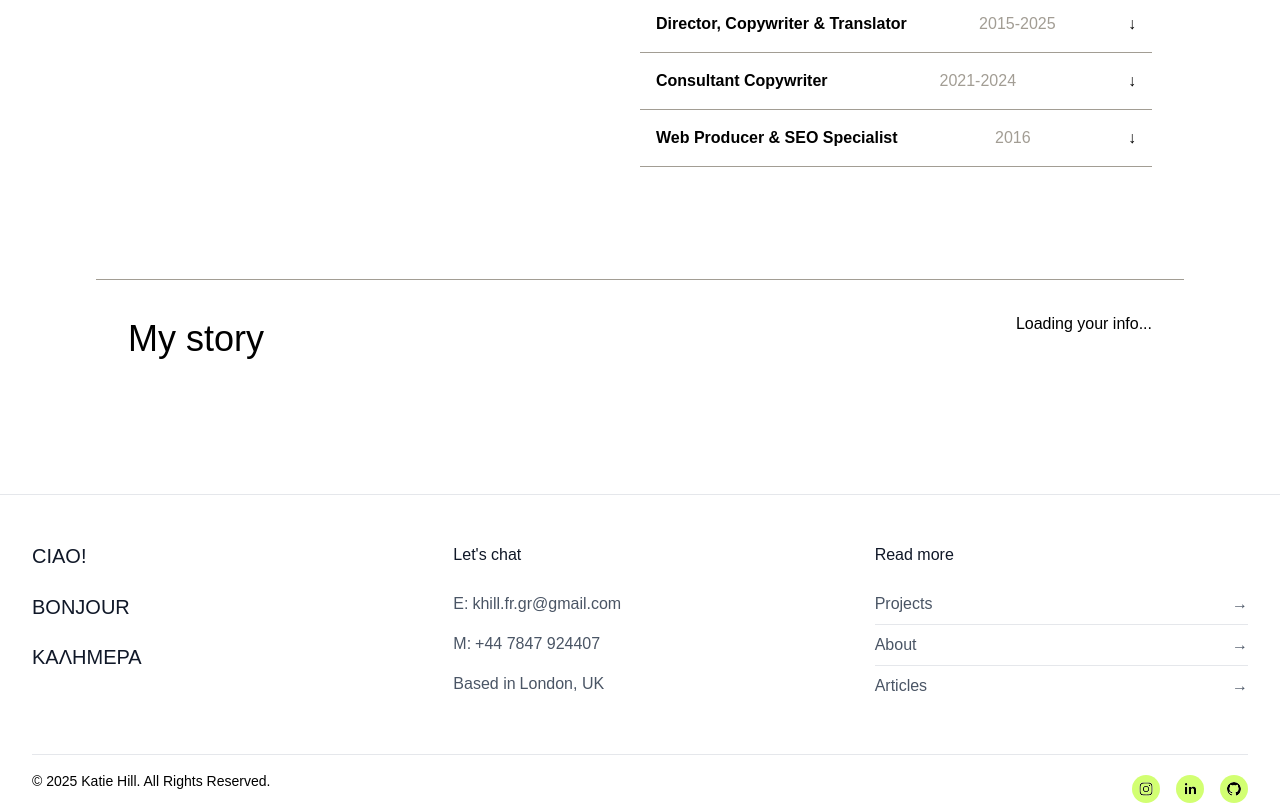
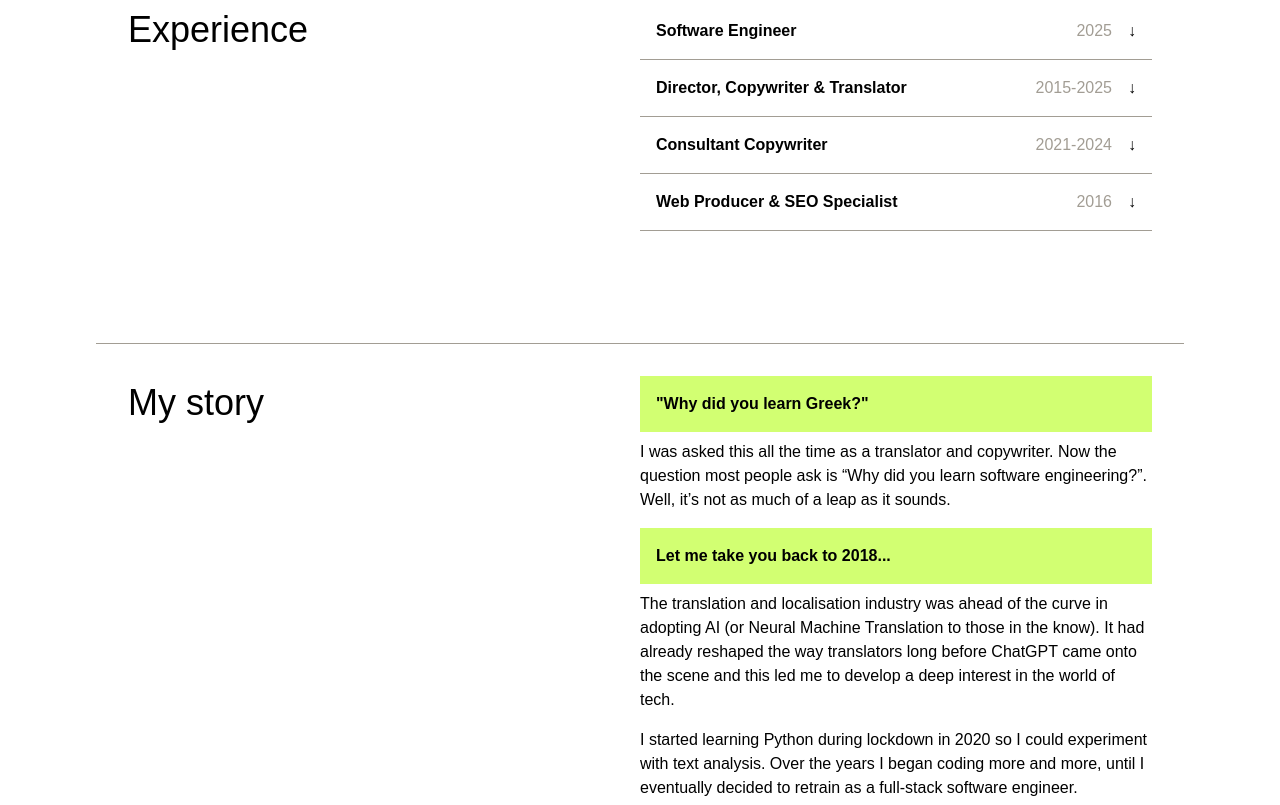
Before and after one commit to KatieHill-Fr-Gr/portfolio-frontend, a React (Vite) app: page /about in a window 1280 px wide. Shown: the part 1700-2505 px from the top of the page. Built offline with nearby package versions, Linux system fonts and the light colour scheme; no server answers; a web font is replaced by a local one.

Commit message:
Sub-heading styling added & tech icons to tech list

```diff
--- a/src/components/About/About.css
+++ b/src/components/About/About.css
@@ -20,17 +20,16 @@
     font-weight: 400;
 }
 
-.sub-heading {
-    font-size: 1rem;
-    margin-bottom: 0.5rem;
-    color: var(--light-fonts);
-    font-weight: 600;
-}
-
 .tech-list p {
     margin: 0;
     font-size: 0.9rem;
     font-weight: 400;
+}
+
+.tech-item {
+    display: flex;
+    align-items: center;
+    gap: 1rem;
 }
 
 .about-stats {
@@ -53,19 +52,42 @@
   border-right: none;
 }
 
+.item-list {
+    display: flex;
+    flex-direction: column;
+    flex-wrap: wrap;
+    padding: 0, 3rem;
+    width: 50%;
+}
+
+.item {
+    display: flex;
+    justify-content: space-between;
+    border-bottom: solid 1px var(--light-body-font);
+    align-items: center;
+    flex: 1;
+    gap: 1rem;
+    padding: 1rem;
+}
+
+.item-details {
+    margin: 2rem 1rem;
+}
+
 .job-title {
     font-family: "Inclusive Sans", sans-serif;
     font-weight: 600;
     font-size: 1rem;
 }
 
-.item-details {
-    margin: 2rem 1rem;
+.year-arrow-wrapper {
+    display: flex;
+    gap: 1rem;
+    align-items: center;
 }
 
 .year {
     color: var(--light-body-font);
-    text-align: right;
 }
 
 .about-me {
--- a/src/components/About/About.jsx
+++ b/src/components/About/About.jsx
@@ -4,6 +4,7 @@ import { useState, useEffect } from 'react'
 import { getTechnologies } from '../../services/technologies'
 import { getUsers, getUserById } from '../../services/users'
 import about from '../../assets/about.jpeg'
+import { SiTechcrunch } from 'react-icons/si'
 
 
 const About = () => {
@@ -56,6 +57,8 @@ const About = () => {
         fetchUsers()
     }, [])
 
+    console.log(technologies)
+
     return (
         <main>
             <section className="hero vertical" style={{
@@ -75,7 +78,12 @@ const About = () => {
                                                {technologies
                                         .filter((tech) => tech.category === "Frontend")
                                         .map((tech, index) => (
-                                            <p key={index}>{tech.name}</p>
+                                            <div key={index} className="tech-item">
+                                            <div className="icon-container">
+                                            <img src={tech.icon} alt={tech.name} className="icon"/>
+                                            </div>
+                                            <p>{tech.name}</p>
+                                            </div>
                                         ))}
                                 </div>
                             )}
@@ -87,7 +95,12 @@ const About = () => {
                                     {technologies
                                         .filter((tech) => tech.category === "Backend")
                                         .map((tech, index) => (
-                                            <p key={index}>{tech.name}</p>
+                                            <div key={index} className="tech-item">
+                                            <div className="icon-container">
+                                            <img src={tech.icon} alt={tech.name} className="icon"/>
+                                            </div>
+                                            <p>{tech.name}</p>
+                                            </div>
                                         ))}
                                 </div>
                             )}
@@ -99,7 +112,12 @@ const About = () => {
                                              {technologies
                                         .filter((tech) => tech.category === "Databases")
                                         .map((tech, index) => (
-                                            <p key={index}>{tech.name}</p>
+                                            <div key={index} className="tech-item">
+                                            <div className="icon-container">
+                                            <img src={tech.icon} alt={tech.name} className="icon"/>
+                                            </div>
+                                            <p>{tech.name}</p>
+                                            </div>
                                         ))}
                                 </div>
                             )}
@@ -111,7 +129,12 @@ const About = () => {
                                     {technologies
                                         .filter((tech) => tech.category === "Tools & Platforms")
                                         .map((tech, index) => (
-                                            <p key={index}>{tech.name}</p>
+                                            <div key={index} className="tech-item">
+                                            <div className="icon-container">
+                                            <img src={tech.icon} alt={tech.name} className="icon"/>
+                                            </div>
+                                            <p>{tech.name}</p>
+                                            </div>
                                         ))}
                                 </div>
                             )}
@@ -139,10 +162,12 @@ const About = () => {
                     <div className="item-list">
                         <div className="item" onClick={() => toggleItem(0)}>
                             <span className="job-title">Software Engineer</span>
+                            <div className="year-arrow-wrapper">
                                 <span className="year">2025</span>
                                 <span className="arrow" style={{ transform: openItem === 0 ? "rotate(180deg)" : "rotate(0deg)", transition: "transform 0.3s" }}>
                                     ↓
                                 </span>
+                            </div>
                         </div>
                         {openItem === 0 && (
                             <div className='item-details'
@@ -159,10 +184,12 @@ const About = () => {
                         )}
                         <div className="item" onClick={() => toggleItem(1)}>
                             <span className="job-title">Director, Copywriter & Translator</span>
+                            <div className="year-arrow-wrapper">
                                 <span className="year">2015-2025</span>
                                 <span className="arrow" style={{ transform: openItem === 1 ? "rotate(180deg)" : "rotate(0deg)", transition: "transform 0.3s" }}>
                                     ↓
                                 </span>
+                            </div>
                         </div>
                         {openItem === 1 && (
                             <div className='item-details'
@@ -187,10 +214,12 @@ const About = () => {
                         )}
                         <div className="item" onClick={() => toggleItem(2)}>
                             <span className="job-title">Consultant Copywriter</span>
+                            <div className="year-arrow-wrapper">
                                 <span className="year">2021-2024</span>
                                 <span className="arrow" style={{ transform: openItem === 2 ? "rotate(180deg)" : "rotate(0deg)", transition: "transform 0.3s" }}>
                                     ↓
                                 </span>
+                            </div>
                         </div>
                         {openItem === 2 && (
                             <div className='item-details'
@@ -208,10 +237,12 @@ const About = () => {
                         )}
                         <div className="item" onClick={() => toggleItem(3)}>
                             <span className="job-title">Web Producer & SEO Specialist</span>
+                            <div className="year-arrow-wrapper">
                                 <span className="year">2016</span>
                                 <span className="arrow" style={{ transform: openItem === 3 ? "rotate(180deg)" : "rotate(0deg)", transition: "transform 0.3s" }}>
                                     ↓
                                 </span>
+                            </div>
                         </div>
                         {openItem === 3 && (
                             <div className='item-details'
@@ -228,14 +259,18 @@ const About = () => {
                 </div>
                 <div className="about-section">
                     <h2>My story</h2>
+                    <div className="about-me">
+                        <h3 className="sub-heading">"Why did you learn Greek?"</h3>
+                        <p> I was asked this all the time as a translator and copywriter. Now the question most people ask is “Why did you learn software engineering?”. Well, it’s not as much of a leap as it sounds. </p>
+                        <h3 className="sub-heading">Let me take you back to 2018...</h3>
+                        <p> The translation and localisation industry was ahead of the curve in adopting AI (or Neural Machine Translation to those in the know). It had already reshaped the way translators long before ChatGPT came onto the scene and this led me to develop a deep interest in the world of tech. </p>
+                        <p> I started learning Python during lockdown in 2020 so I could experiment with text analysis. Over the years I began coding more and more, until I eventually decided to retrain as a full-stack software engineer.</p>
+                        <p>My final project on the General Assembly software engineering bootcamp was a translation and project management app, which I’d been wanting to build for a while after wrestling with clunky software in my previous roles.  </p>
+                        <p> Finding creative solutions to business challenges is what drives me, along with a curiosity in how systems are designed, built, and maintained in production.</p>
+                        <p>(Oh and the Greek thing? I really wanted to learn another language and, attracted by the idea of spending my year abroad in Greece, I chose to study it at university – and yes, it was hard!).</p>
 
-                    {myInfo ? (
-                        <div className="about-me">
-                            <p>{myInfo.bio}</p>
                     </div>
-                    ) : (
-                        <p>Loading your info...</p>
-                    )}
+
                 </div>
                 {/* contributors */}
             </section>
--- a/src/components/FooterBar/FooterBar.jsx
+++ b/src/components/FooterBar/FooterBar.jsx
@@ -32,15 +32,6 @@ export default function FooterWithTailwind() {
                   className="hover:text-gray-900 transition-colors"
                 >
                   khill.fr.gr@gmail.com
-                </a>
-              </li>
-              <li className="flex items-center gap-1 w-full py-2">
-                <span>M: </span>
-                <a
-                  href="tel:+447847924407"
-                  className="hover:text-gray-900 transition-colors"
-                >
-                  +44 7847 924407
                 </a>
               </li>
               <li className="flex items-center gap-1 w-full py-2">
--- a/src/components/HomePage/HomePage.jsx
+++ b/src/components/HomePage/HomePage.jsx
@@ -2,7 +2,7 @@ import './HomePage.css'
 import { useState, useEffect, useContext } from 'react'
 import { useNavigate, Link } from 'react-router-dom'
 import { projectsIndex } from '../../services/projects.js'
-import hero from '../../assets/hero.jpg'
+import Cover from '../../assets/Cover.JPG'
 
 const HomePage = () => {
   const navigate = useNavigate()
@@ -32,7 +32,7 @@ const HomePage = () => {
   return (
     <main>
       <section className="hero vertical" style={{
-        '--hero-bg': `url(${hero})`
+        '--hero-bg': `url(${Cover})`
       }}>
         <h1>Software engineer, digital storyteller & linguist</h1>
       </section>
--- a/src/styles/index.css
+++ b/src/styles/index.css
@@ -61,36 +61,11 @@ a {
   text-decoration: none;
 }
 
-
-.page-button {
-    padding: 0.5rem 1rem;
-    color: var(--light-fonts);
-    text-decoration: none;
-    border: 1px solid var(--light-fonts);
-    border-radius: 5px;
-    font-size: 1rem;
-    transition: background-color 0.3s ease;
+.sub-heading {
+  background-color: var(--light-primary);
+  color: var(--light-fonts);
+  font-size: 1rem;
+  padding: 1rem;
+  margin-bottom: 0.5rem;
+  font-weight: 600;
 }
-
-.page-button:hover {
-    color: var(--light-secondary);
-    background-color: #fff;
-}
-
-.tag-container {
-  display: inline-flex;
-  flex-wrap: wrap;
-  gap: 0.5rem;
-  align-items: center;
-}
-
-.tech-tag {
-  display: inline-block;
-  padding: 0.5rem 1rem;
-  background: var(--light-secondary);;
-  color: var(--light-fonts);
-  font-size: 0.75rem;
-  border-radius: 25px;
-  font-weight: 600;
-  border: none;
-}
--- a/src/styles/layout.css
+++ b/src/styles/layout.css
@@ -135,7 +135,6 @@ p {
   margin: 2rem 0;
 }
 
-
 .page-img-container {
   display: flex;
   flex: 1 1 100%;
@@ -155,21 +154,51 @@ p {
   object-fit: cover;
 }
 
-.item-list {
-    display: flex;
-    flex-direction: column;
-    flex-wrap: wrap;
-    padding: 0, 3rem;
-    width: 50%;
+.icon-container {
+  flex-shrink: 0;
+  margin: 0.5rem;
 }
 
-.item {
-    display: flex;
-    justify-content: space-between;
-    border-bottom: solid 1px var(--light-body-font);
-    gap: 1rem;
-    padding: 1rem;
+.icon {
+    width: 1.5rem;
+    height: 1.5rem;
+    object-fit: cover;
 }
+
+
+.page-button {
+    padding: 0.5rem 1rem;
+    color: var(--light-fonts);
+    text-decoration: none;
+    border: 1px solid var(--light-fonts);
+    border-radius: 5px;
+    font-size: 1rem;
+    transition: background-color 0.3s ease;
+}
+
+.page-button:hover {
+    color: var(--light-secondary);
+    background-color: #fff;
+}
+
+.tag-container {
+  display: inline-flex;
+  flex-wrap: wrap;
+  gap: 0.5rem;
+  align-items: center;
+}
+
+.tech-tag {
+  display: inline-block;
+  padding: 0.5rem 1rem;
+  background: var(--light-secondary);;
+  color: var(--light-fonts);
+  font-size: 0.75rem;
+  border-radius: 25px;
+  font-weight: 600;
+  border: none;
+}
+
 
 @media (max-width: 768px) {
   .page-title {
```
Also changed, not shown: src/assets/Cover.JPG (added), 1 other file (tests, documents, lock files or other folders). Lines whose indentation alone changed are shown as unchanged.
